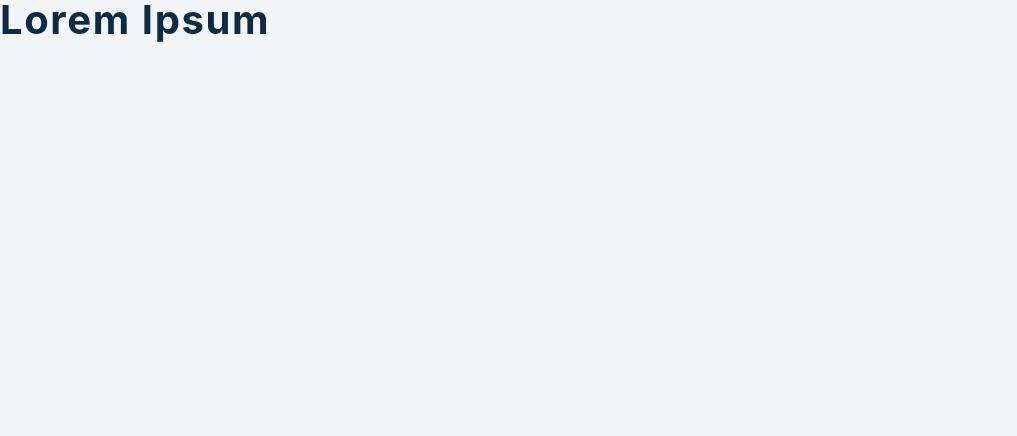
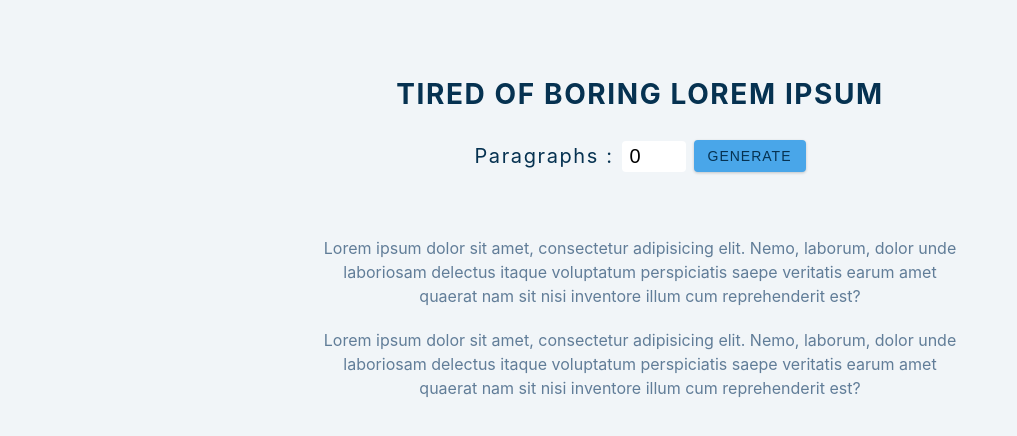
Before and after one commit to Ilie1985/lorem_ipsum_reactjs, a React (Create React App) app: page / in a window 1280 px wide. Shown: the top 436 px of the page, without its empty margins (0-1017 px from the left). Built offline with nearby package versions, Linux system fonts and the light colour scheme.

Commit message:
display UI content

```diff
--- a/src/App.js
+++ b/src/App.js
@@ -1,19 +1,49 @@
-import React,{useState} from "react"
-import data from "./data"
-
-
-
-
-
-
-
-
+import React, { useState } from "react";
+import data from "./data";
 
 function App() {
+  const [count, setCount] = useState(0);
+  const [text, setText] = useState([]);
+
+  const handleSubmit = (e) => {
+    e.preventDefault();
+  };
+
   return (
-    <h2>
-    lorem ipsum
-    </h2>
+    <section className="section-center">
+      <h3> tired of boring lorem ipsum</h3>
+
+      <form className="lorem-form" onSubmit={handleSubmit}>
+        <label htmlFor="amount">paragraphs :</label>
+        <input
+          type="number"
+          name="amount"
+          id="amount"
+          value={count}
+          onChange={(e) => {
+            setCount(e.target.value);
+          }}
+        />
+        <button type="submit" className="btn">
+          generate
+        </button>
+      </form>
+
+      <article className="lorem-text">
+        <p>
+          Lorem ipsum dolor sit amet, consectetur adipisicing elit. Nemo,
+          laborum, dolor unde laboriosam delectus itaque voluptatum perspiciatis
+          saepe veritatis earum amet quaerat nam sit nisi inventore illum cum
+          reprehenderit est?
+        </p>
+        <p>
+          Lorem ipsum dolor sit amet, consectetur adipisicing elit. Nemo,
+          laborum, dolor unde laboriosam delectus itaque voluptatum perspiciatis
+          saepe veritatis earum amet quaerat nam sit nisi inventore illum cum
+          reprehenderit est?
+        </p>
+      </article>
+    </section>
   );
 }
 
```
